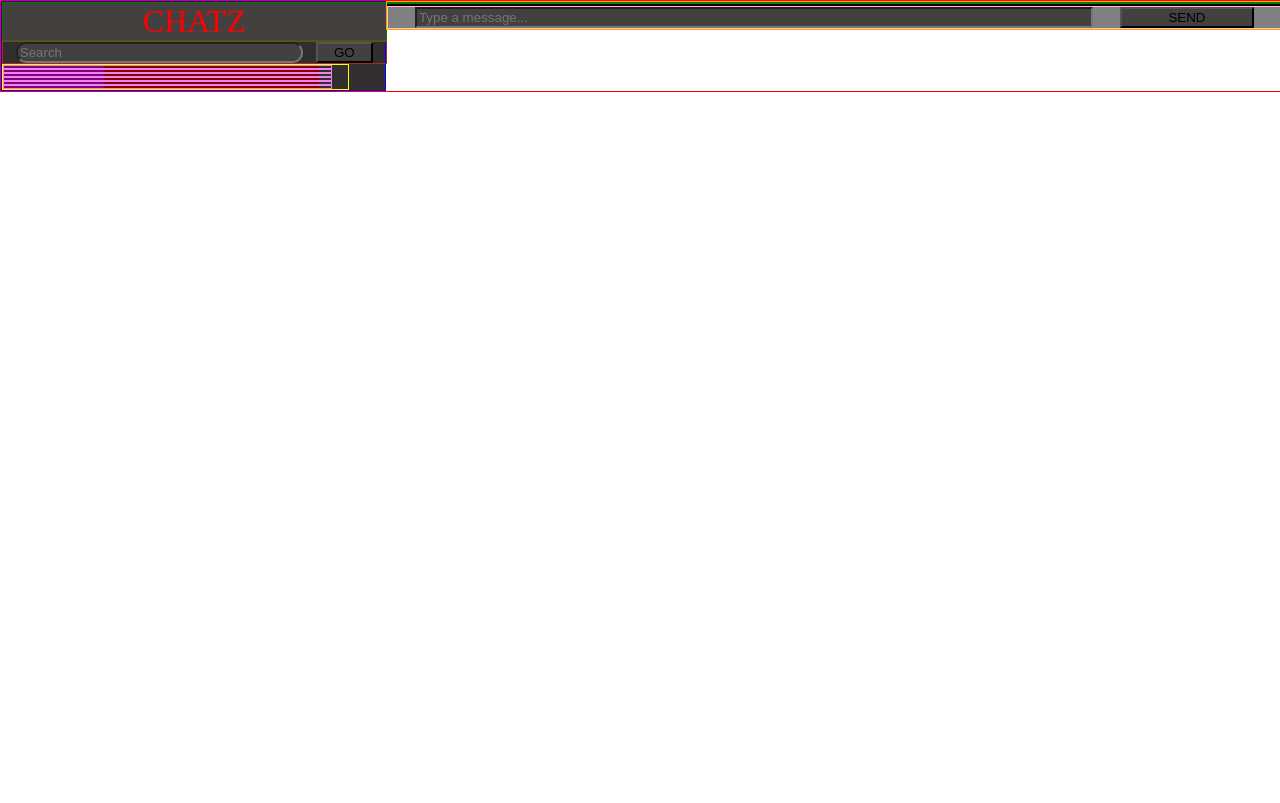
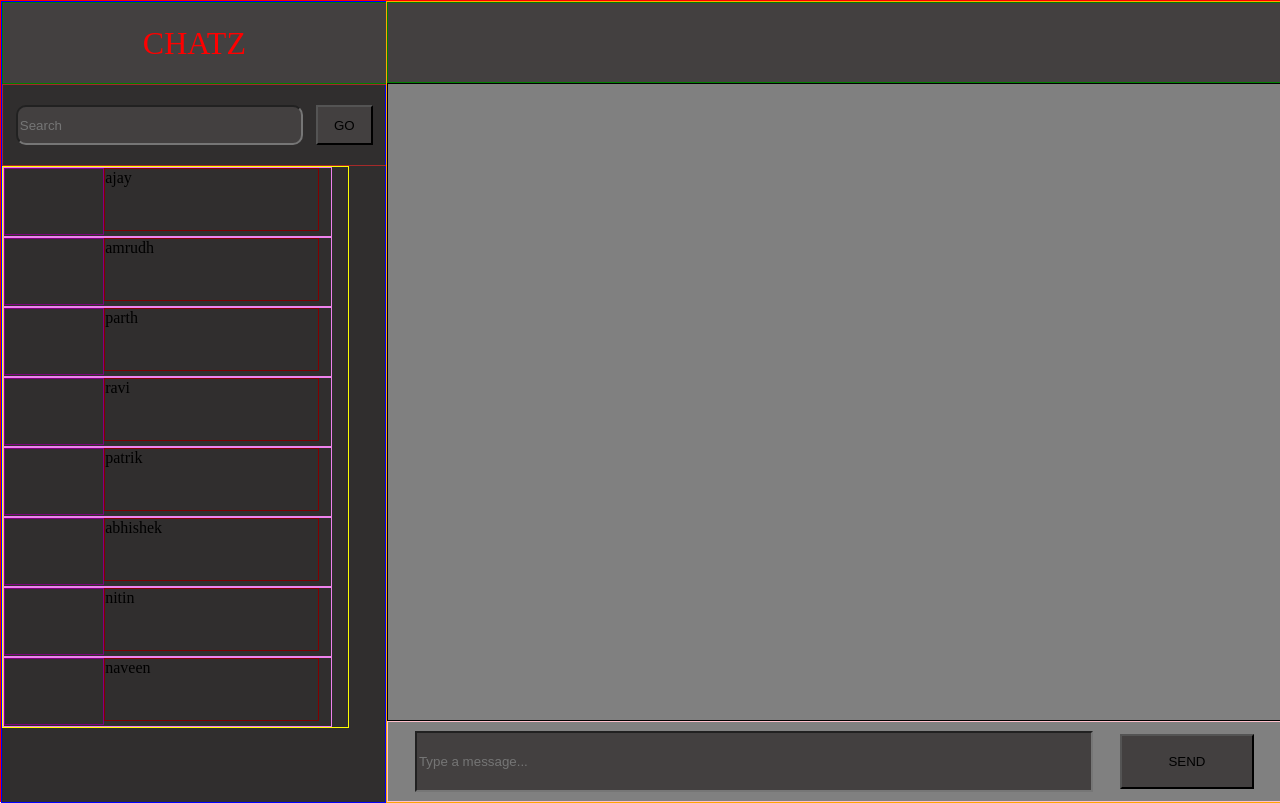
Before and after one commit to thenameajay/Chating-Application, a React (Create React App) app in the folder Frontend-Chat-web/chatzz/: page / in a window 1280 px wide. Built offline with nearby package versions, Linux system fonts and the light colour scheme.

Commit message:
small upgrade to frontend

```diff
--- a/Frontend-Chat-web/chatzz/public/index.html
+++ b/Frontend-Chat-web/chatzz/public/index.html
@@ -40,4 +40,10 @@
       To create a production bundle, use `npm run build` or `yarn build`.
     -->
   </body>
+  <style>
+    #root{
+      height: 100%;
+      width: 100%;
+    }
+  </style>
 </html>
--- a/Frontend-Chat-web/chatzz/src/App.js
+++ b/Frontend-Chat-web/chatzz/src/App.js
@@ -6,7 +6,7 @@ import AllRoutes from "./Routing/AllRoutes";
 function App() {
   return (
     <>
-      <section id="app-section">
+      <section id="app-section" style={{height:"100%", width:"100%"}}>
         {/* <Navbar /> */}
         <AllRoutes />
       </section>
--- a/Frontend-Chat-web/chatzz/src/Screens/Home.js
+++ b/Frontend-Chat-web/chatzz/src/Screens/Home.js
@@ -1,6 +1,41 @@
 import "../Styles/Home.css"
 
 function Home() {
+    const names=["ajay", "amrudh", "parth", "ravi", "patrik", "abhishek", "nitin", "naveen"]
+    const abc=names.map((naam)=>
+
+    <div className="contact-container" >
+        <div className="contact-dp" >
+
+        </div>
+
+        <div className="contact-body" >
+            {naam}
+        </div>
+    </div>
+)
+
+//    function makeContacts(){
+//         let result=[]
+//         let elmnt=(
+//             <div class="contact-container" >
+//                 <div class="contact-dp" >
+
+//                 </div>
+
+//                 <div class="contact-body" >
+//                     ajay sharma
+//                 </div>
+//             </div>
+//         )
+//         for (let index = 0; index < 5; index++) {
+//             result+=elmnt
+//         }
+//         console.log(result)
+//         return result
+//    }
+
+//    const rslt=makeContacts()
 
     return(
         <main id="home-outer-div">
@@ -15,64 +50,17 @@ function Home() {
                 </div>
 
                 <div id="all-contacts-container">
-                    <div class="contact-container">
+                    {/* <div class="contact-container">
                         <div class="contact-dp">
 
                         </div>
 
                         <div class="contact-body">
-
+                            ajay sharma
                         </div>
-                    </div>
-
-                    <div class="contact-container">
-                        <div class="contact-dp">
-
-                        </div>
-
-                        <div class="contact-body">
-
-                        </div>
-                    </div>
-
-                    <div class="contact-container">
-                        <div class="contact-dp">
-
-                        </div>
-
-                        <div class="contact-body">
-
-                        </div>
-                    </div>
-
-                    <div class="contact-container">
-                        <div class="contact-dp">
-
-                        </div>
-
-                        <div class="contact-body">
-
-                        </div>
-                    </div>
-
-                    <div class="contact-container">
-                        <div class="contact-dp">
-
-                        </div>
-
-                        <div class="contact-body">
-
-                        </div>
-                    </div>
-                    <div class="contact-container">
-                        <div class="contact-dp">
-
-                        </div>
-
-                        <div class="contact-body">
-
-                        </div>
-                    </div>
+                    </div> */}
+                    {/* <elmnt style={{display : "flex" , height: "100%", width: "95%", border:"1px solid red"}}/> */}
+                    {abc}
                 </div>
             </div>
 
--- a/Frontend-Chat-web/chatzz/src/Styles/Home.css
+++ b/Frontend-Chat-web/chatzz/src/Styles/Home.css
@@ -80,6 +80,9 @@ body{
 
     border: 1px solid yellow;
 }
+::-webkit-scrollbar{
+    display: none;
+}
 
 .contact-container{
     display: flex;
```
